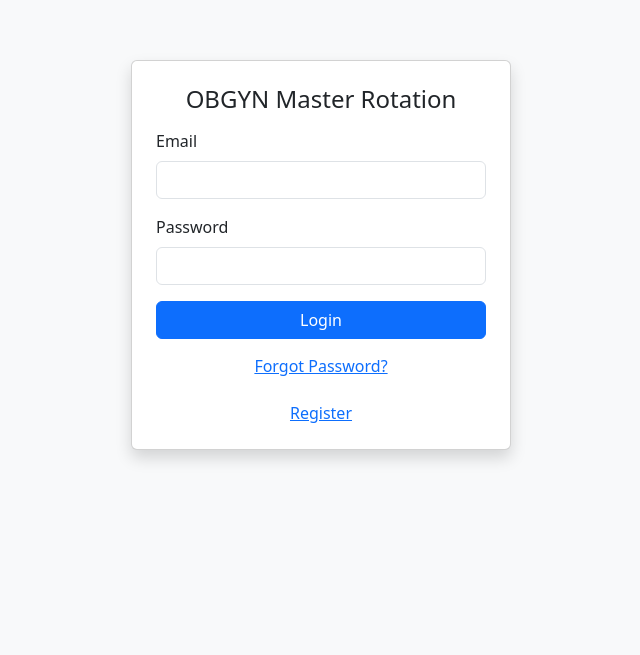
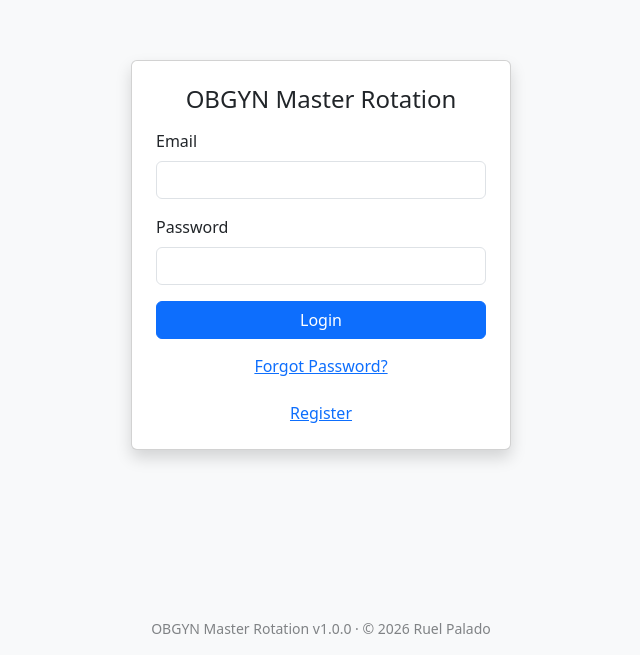
Before and after one commit to ruvpalado/hospital-rotation, a React (Create React App) app in the folder frontend/: page /login in a window 1280 px wide. Shown: the part 145-800 px from the top of the page, without its empty margins (319-959 px from the left). Built offline with nearby package versions, Linux system fonts and the light colour scheme; no server answers.

Commit message:
release: v1.0.0 version watermark (login + dashboard footer)

```diff
--- /dev/null
+++ b/frontend/src/components/VersionFooter.js
@@ -0,0 +1,20 @@
+import React from 'react';
+import { APP_NAME, APP_VERSION, APP_AUTHOR, APP_YEAR } from '../version';
+
+/**
+ * Version watermark: a discreet footer line identifying the deployed release
+ * and its owner. Shown on the Login screen and the Dashboard. Kept muted and
+ * small so it stamps the build without competing with the UI. All values come
+ * from the single source of truth in src/version.js.
+ */
+export default function VersionFooter({ className = '' }) {
+  return (
+    <div
+      className={`text-center text-muted small ${className}`}
+      style={{ opacity: 0.75, userSelect: 'none' }}
+      aria-label="Application version"
+    >
+      {APP_NAME} v{APP_VERSION} &middot; &copy; {APP_YEAR} {APP_AUTHOR}
+    </div>
+  );
+}
--- a/frontend/src/pages/Dashboard.js
+++ b/frontend/src/pages/Dashboard.js
@@ -5,16 +5,15 @@ import SchedulerDashboard from './dashboards/SchedulerDashboard';
 import DeptHeadDashboard from './dashboards/DeptHeadDashboard';
 import PhysicianDashboard from './dashboards/PhysicianDashboard';
 import HospitalAdminDashboard from './dashboards/HospitalAdminDashboard';
+import VersionFooter from '../components/VersionFooter';
 
 // Dynamic Dashboard Rendering: backend detects role via JWT; frontend picks the
 // matching layout after login, per the "Implementation Approach" spec.
 // Program Manager reuses AdminDashboard as-is (same hospital-wide view,
 // same permissions as Admin). Hospital Administrator gets its own
 // component, scoped to just their hospital -- see HospitalAdminDashboard.js.
-export default function Dashboard() {
-  const { user } = useAuth();
-  if (!user) return null;
-  switch (user.role) {
+function roleView(role) {
+  switch (role) {
     case 'developer': return <AdminDashboard />;
     case 'admin': return <AdminDashboard />;
     case 'program_manager': return <AdminDashboard />;
@@ -25,3 +24,14 @@ export default function Dashboard() {
     default: return <div className="p-4">Unknown role.</div>;
   }
 }
+
+export default function Dashboard() {
+  const { user } = useAuth();
+  if (!user) return null;
+  return (
+    <>
+      {roleView(user.role)}
+      <VersionFooter className="mt-4 mb-3" />
+    </>
+  );
+}
--- a/frontend/src/pages/Login.js
+++ b/frontend/src/pages/Login.js
@@ -3,6 +3,7 @@ import { useNavigate, Link } from 'react-router-dom';
 import { useTranslation } from 'react-i18next';
 import { useAuth } from '../context/AuthContext';
 import ForgotPasswordModal from './ForgotPasswordModal';
+import VersionFooter from '../components/VersionFooter';
 
 export default function Login() {
   const { t } = useTranslation();
@@ -25,7 +26,7 @@ export default function Login() {
   };
 
   return (
-    <div className="d-flex align-items-center justify-content-center vh-100 bg-light">
+    <div className="d-flex align-items-center justify-content-center vh-100 bg-light position-relative">
       <div className="card shadow p-4" style={{ width: 380 }}>
         <h4 className="mb-3 text-center">{t('appName')}</h4>
         {error && <div className="alert alert-danger py-2">{error}</div>}
@@ -54,6 +55,7 @@ export default function Login() {
       {showForgotPassword && (
         <ForgotPasswordModal onClose={() => setShowForgotPassword(false)} />
       )}
+      <VersionFooter className="position-absolute bottom-0 start-50 translate-middle-x mb-3" />
     </div>
   );
 }
--- /dev/null
+++ b/frontend/src/version.js
@@ -0,0 +1,7 @@
+// Single source of truth for the app's release identity. Bump APP_VERSION on
+// each release and tag the matching commit in git (e.g. `git tag v1.0.0`).
+// Consumed by the UI version watermark -- see components/VersionFooter.js.
+export const APP_NAME = 'OBGYN Master Rotation';
+export const APP_VERSION = '1.0.0';
+export const APP_AUTHOR = 'Ruel Palado';
+export const APP_YEAR = 2026;
```
